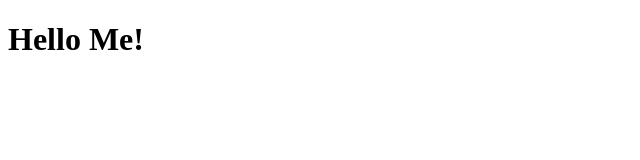
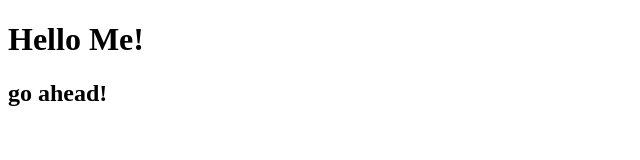
Before and after one commit to candace1818/Lab-3, a plain HTML site: page lab3Web.html in a window 1280 px wide. Shown: the whole page, without its empty margins (0-640 px from the left). Drawn offline with Linux system fonts and the light colour scheme.

Commit message:
adding h2

```diff
--- a/lab3Web.html
+++ b/lab3Web.html
@@ -8,5 +8,6 @@
 </head>
 <body>
     <h1>Hello Me!</h1>
+    <h2>go ahead!</h2>
 </body>
 </html>
```
